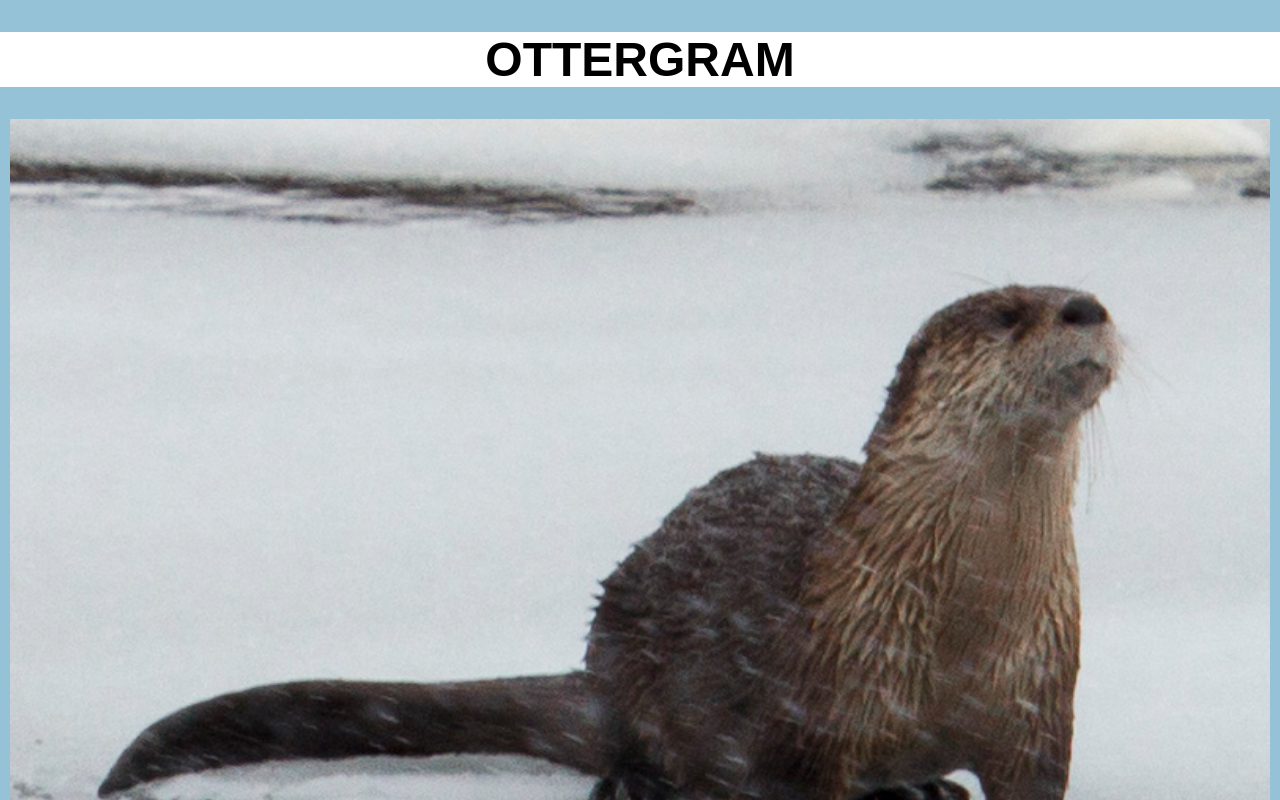
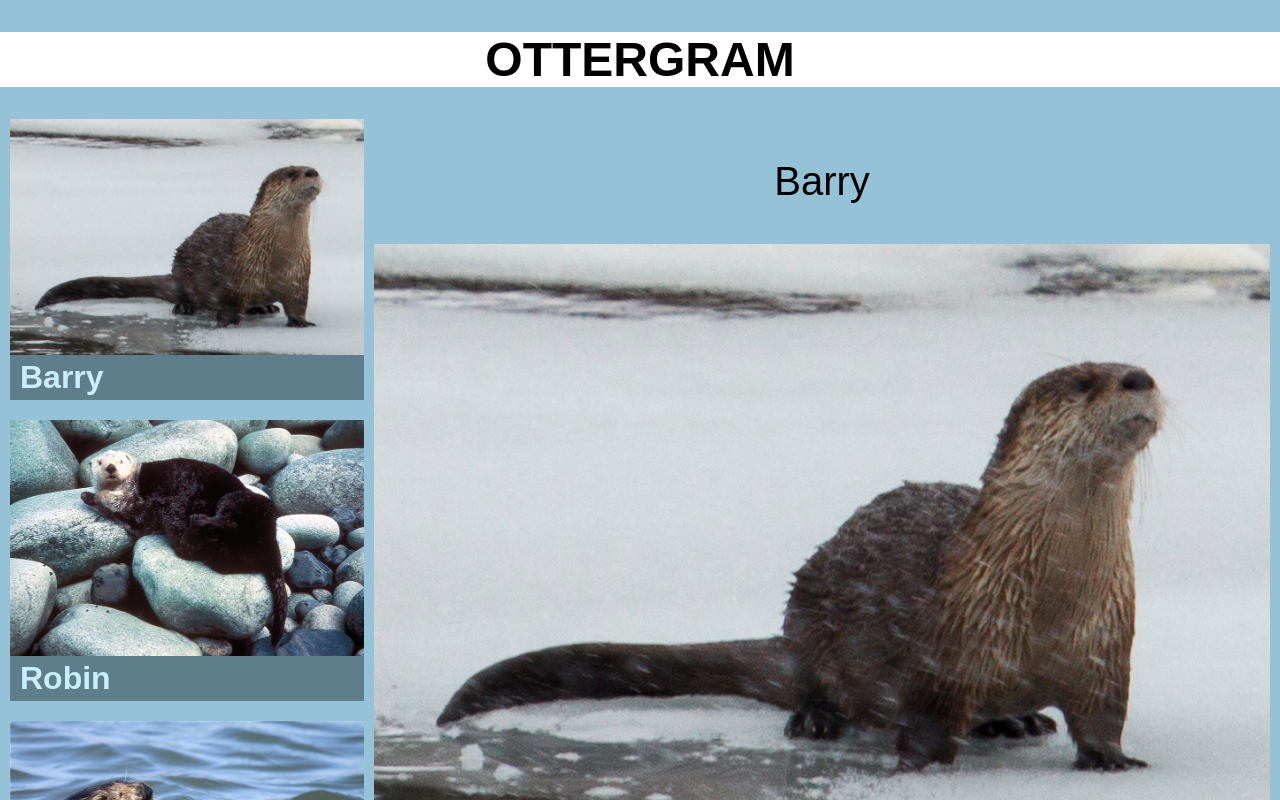
Before and after one commit to orionthewake/ottergram-react-bnr, a React (Create React App) app: page / in a window 1280 px wide. Shown: the top 800 px of the page. Built offline with nearby package versions, Linux system fonts and the light colour scheme.

Commit message:
Add SelectedItem component and set up default selected item

```diff
--- a/src/App.js
+++ b/src/App.js
@@ -1,6 +1,7 @@
 import './App.css';
 import Header from './components/Header';
 import Post from './components/Post';
+import SelectedItem from './components/SelectedItem';
 import Barry from './otters/otter1.jpg';
 import Robin from './otters/otter2.jpg';
 import Maurice from './otters/otter3.jpg';
@@ -19,11 +20,14 @@
   return (
     <div>
       <Header />
-      <ul className="post-list">
-        {ottersArray.map(otter => (
-          <Post image={otter.image} name={otter.name} key={otter.id} />
-        ))}
-      </ul>
+      <div className="app-content">
+        <ul className="post-list">
+          {ottersArray.map(otter => (
+            <Post image={otter.image} name={otter.name} key={otter.id} />
+          ))}
+        </ul>
+        <SelectedItem image={ottersArray[0].image} name={ottersArray[0].name} />
+      </div>
     </div>
   );
 }
--- /dev/null
+++ b/src/components/SelectedItem.js
@@ -0,0 +1,10 @@
+const SelectedItem = ({ image, name }) => {
+  return (
+    <div className="selected-item">
+      <p>{name}</p>
+      <img src={image} alt={name} />
+    </div>
+  );
+};
+
+export default SelectedItem;
```
